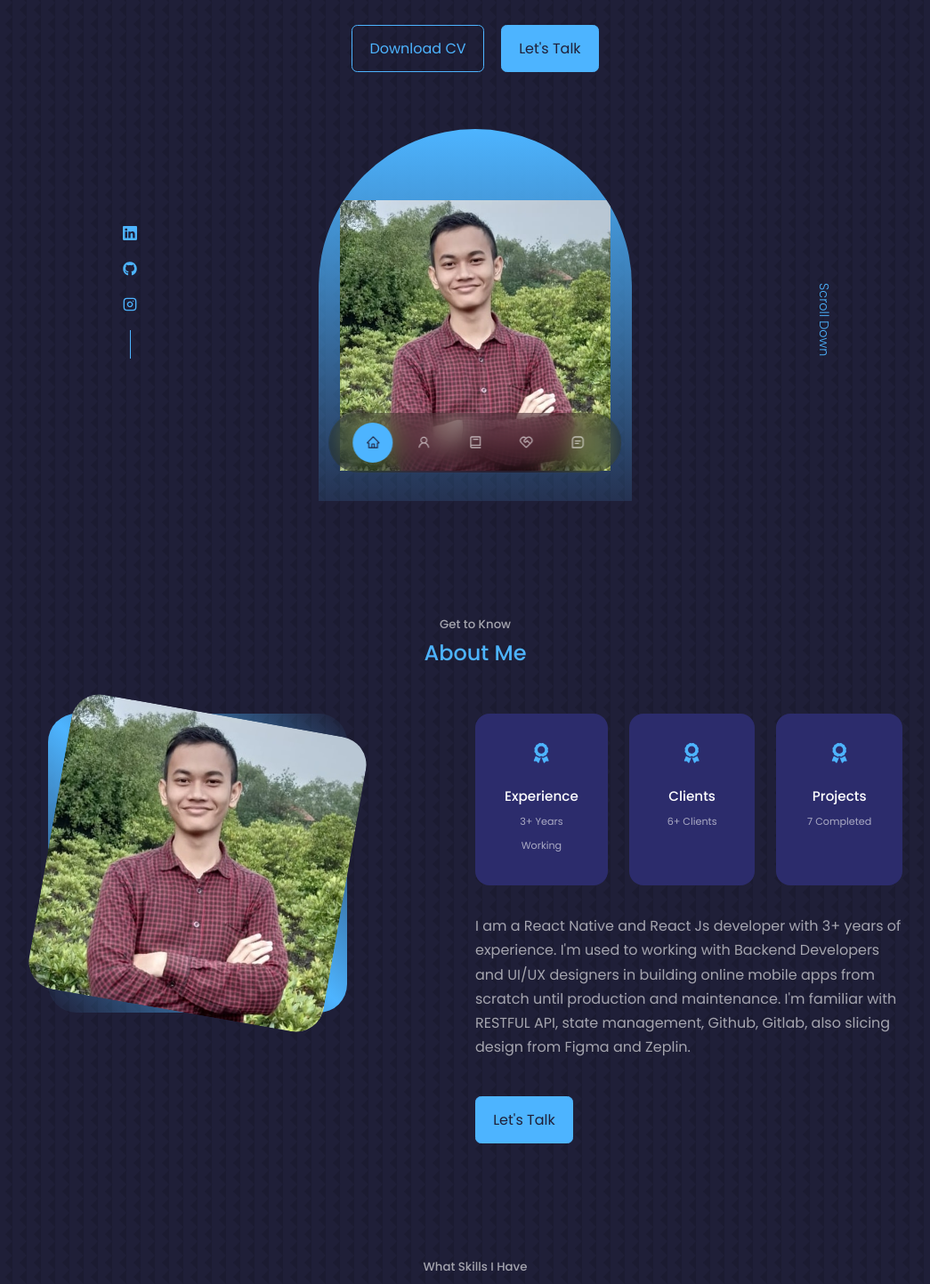
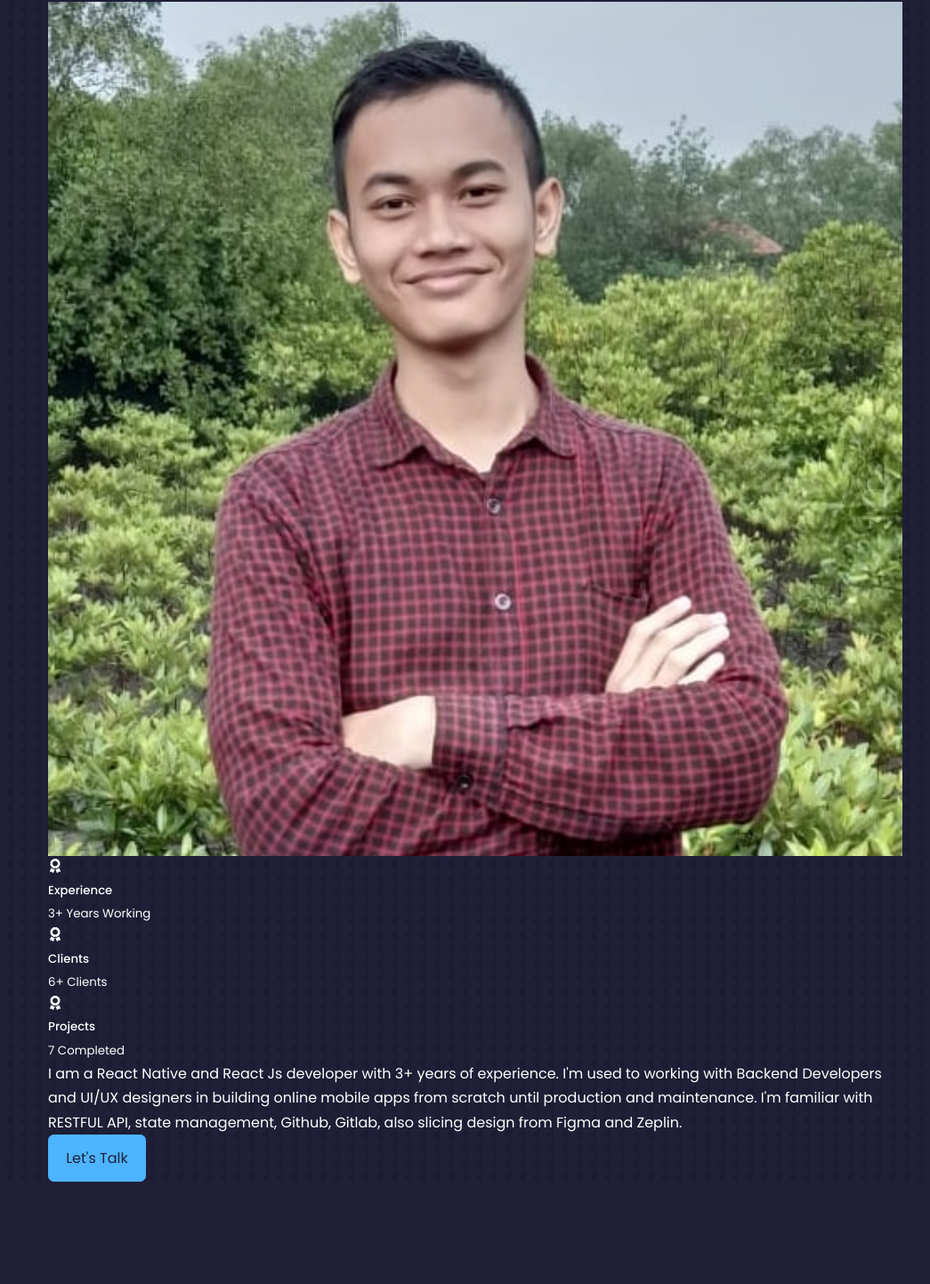
Before and after one commit to andirayka/portfolio-andirayka, a React (Vite) app: page / in a window 1280 px wide. Shown: the part 237-1680 px from the top of the page at 89% size, without its empty margins (106-1151 px from the left). After the commit the page ends 1565 px from the top, so only its background shows below. Built offline with nearby package versions, Linux system fonts and the light colour scheme.

Commit message:
test: remove css from about.jsx

```diff
--- a/src/App.jsx
+++ b/src/App.jsx
@@ -1,23 +1,23 @@
 import About from './components/about/About'
-import Contact from './components/contact/Contact'
-import Experience from './components/experience/Experience'
-import Footer from './components/footer/Footer'
-import Header from './components/header/Header'
-import Nav from './components/nav/Nav'
-import Portfolio from './components/portfolio/Portfolio'
-import Services from './components/services/Services'
+// import Contact from './components/contact/Contact'
+// import Experience from './components/experience/Experience'
+// import Footer from './components/footer/Footer'
+// import Header from './components/header/Header'
+// import Nav from './components/nav/Nav'
+// import Portfolio from './components/portfolio/Portfolio'
+// import Services from './components/services/Services'
 
 function App() {
   return (
     <>
-      <Header />
-      <Nav />
+      {/* <Header />
+      <Nav /> */}
       <About />
-      <Experience />
+      {/* <Experience />
       <Services />
       <Portfolio />
       <Contact />
-      <Footer />
+      <Footer /> */}
     </>
   )
 }
--- a/src/components/About/About.jsx
+++ b/src/components/About/About.jsx
@@ -1,4 +1,4 @@
-import './about.css'
+// import './about.css'
 import { FaAward } from 'react-icons/fa'
 import { FiUsers } from 'react-icons/fi'
 import { VscFolderLibrary } from 'react-icons/vsc'
```
